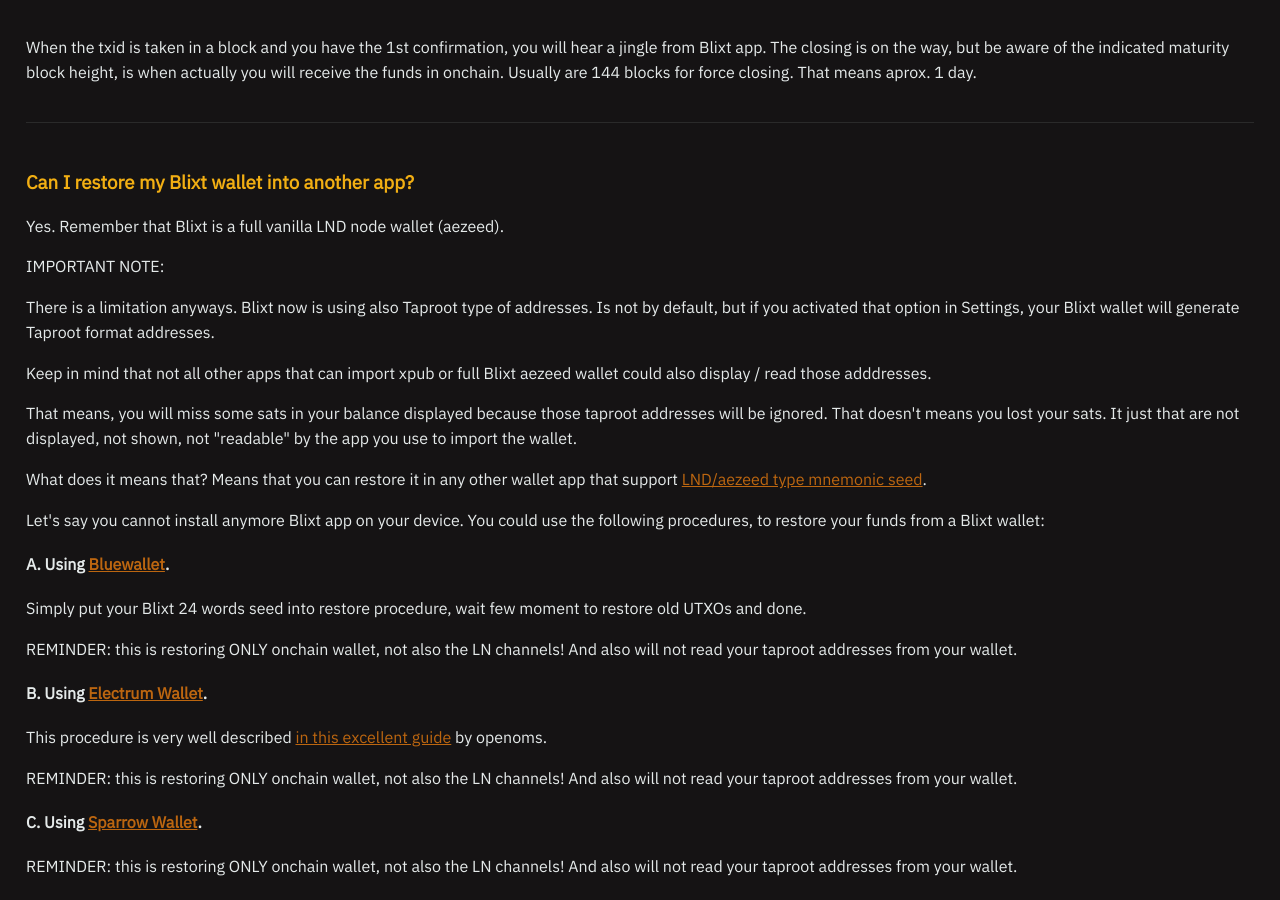
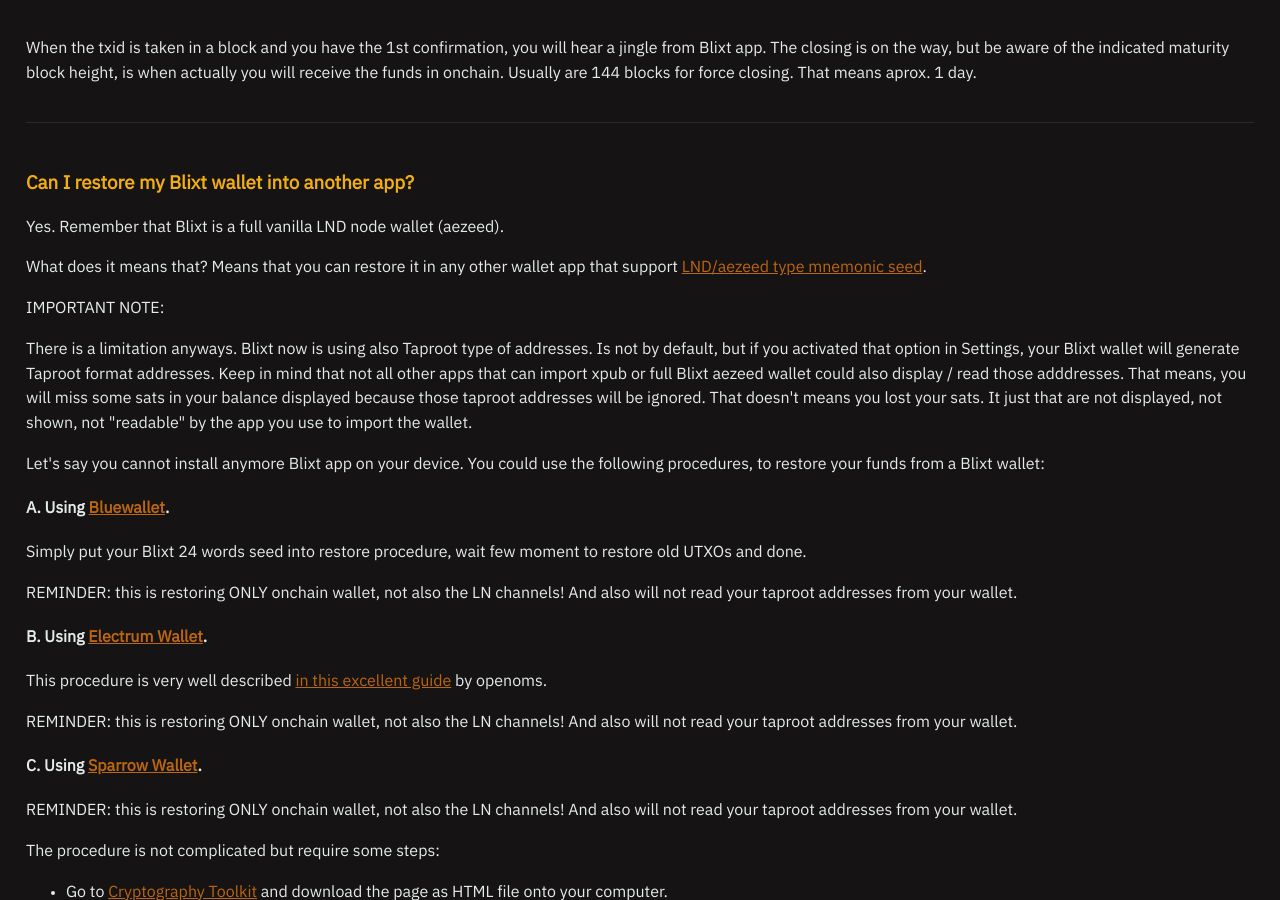
Before and after one commit to BlixtWallet/blixtwallet.github.io, a Jekyll site: the page built from faq.html, in a window 1280 px wide and 900 px high, scrolled down 10212 px. Built offline with Jekyll 4.4.1, drawn with Linux system fonts in a browser that asks for light colours.

Commit message:
small correction paragraph move

```diff
--- a/faq.html
+++ b/faq.html
@@ -580,13 +580,13 @@
   <section id="restore-external">
     <h3>Can I restore my Blixt wallet into another app?</h3>
     <p>Yes. Remember that Blixt is a full vanilla LND node wallet (aezeed).</p>
+    <p>What does it means that? Means that you can restore it in any other wallet app that support <a href="https://coldbit.com/what-types-of-mnemonic-seeds-are-used-in-bitcoin/">LND/aezeed type mnemonic seed</a>.</p>
     <p>IMPORTANT NOTE:</p>
-    <P>There is a limitation anyways. Blixt now is using also Taproot type of addresses. Is not by default, but if you activated that option
-       in Settings, your Blixt wallet will generate Taproot format addresses.</p>
-    <p>Keep in mind that not all other apps that can import xpub or full Blixt aezeed wallet could also display / read those adddresses.</p>
-    <p>That means, you will miss some sats in your balance displayed because those taproot addresses will be ignored. That doesn't means you lost your sats.
+    <p>There is a limitation anyways. Blixt now is using also Taproot type of addresses. Is not by default, but if you activated that option
+       in Settings, your Blixt wallet will generate Taproot format addresses.
+       Keep in mind that not all other apps that can import xpub or full Blixt aezeed wallet could also display / read those adddresses.
+       That means, you will miss some sats in your balance displayed because those taproot addresses will be ignored. That doesn't means you lost your sats.
        It just that are not displayed, not shown, not "readable" by the app you use to import the wallet.</p>
-    <p>What does it means that? Means that you can restore it in any other wallet app that support <a href="https://coldbit.com/what-types-of-mnemonic-seeds-are-used-in-bitcoin/">LND/aezeed type mnemonic seed</a>.</p>
     <p>Let's say you cannot install anymore Blixt app on your device. You could use the following procedures, to restore your funds from a Blixt wallet:</p>
     <h4>A. Using <a href="https://bluewallet.io">Bluewallet</a>.</h4>
     <p>Simply put your Blixt 24 words seed into restore procedure, wait few moment to restore old UTXOs and done.</p>
```
Also changed, not shown: faq_es.html (+4 -4 lines).
